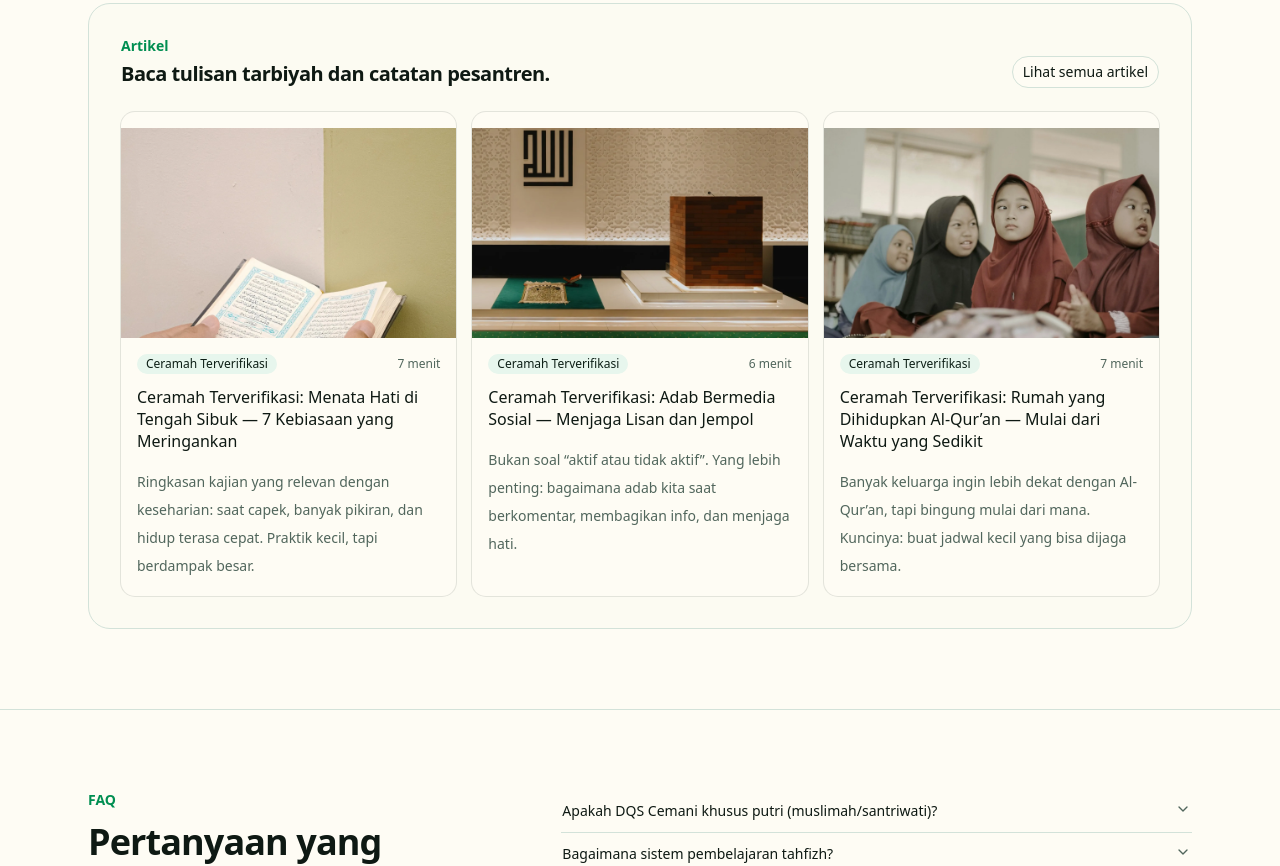
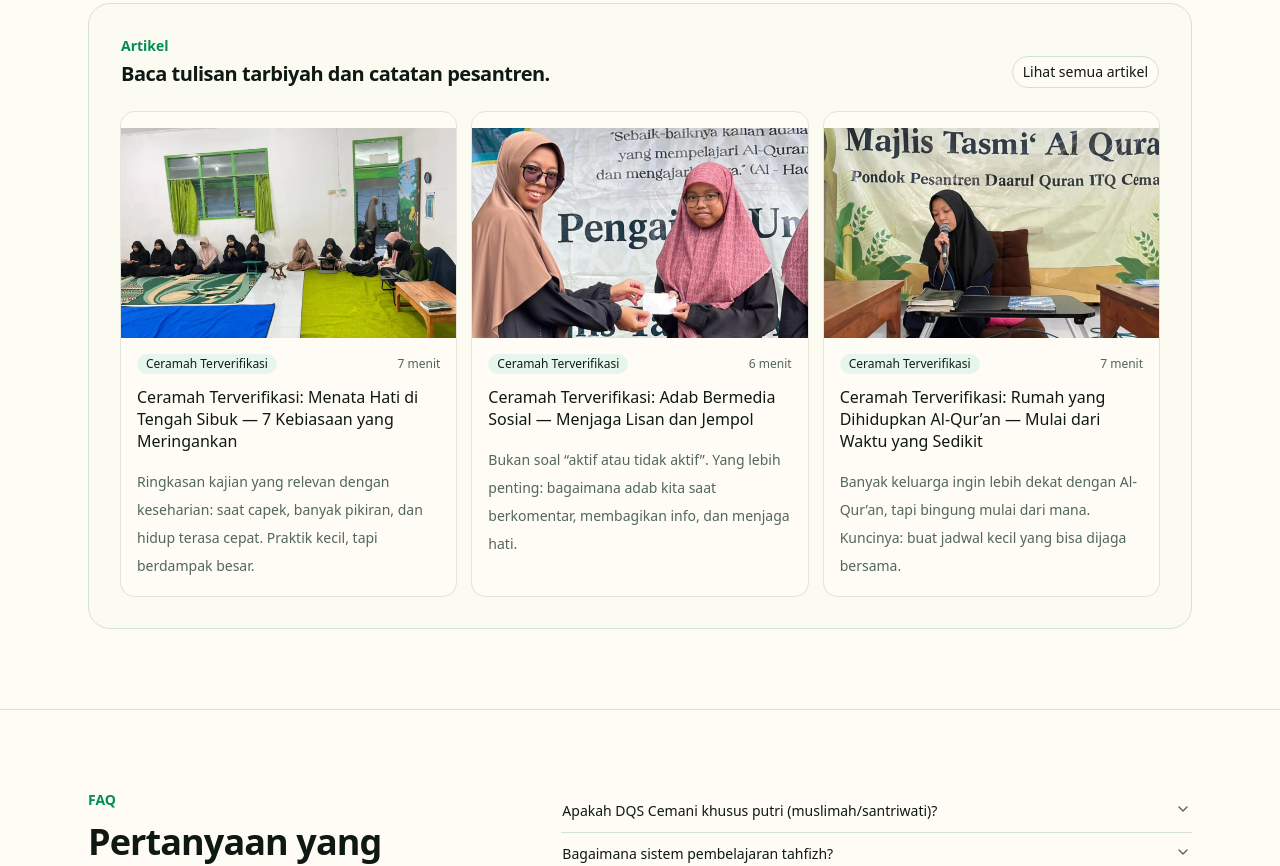
Before and after one commit to timbaliswara/dqintensif, a Next.js app: page / in a window 1280 px wide. Shown: the part 6780-7646 px from the top of the page. Built offline with nearby package versions, Linux system fonts and the light colour scheme; no server answers.

Commit message:
content: reuse kegiatan photos across pages

```diff
--- a/src/app/admin/(protected)/status/actions.ts
+++ b/src/app/admin/(protected)/status/actions.ts
@@ -113,3 +113,45 @@ export async function seedSupabaseContentAction() {
     }),
   );
 }
+
+function replaceCover(oldCover: string, map: Record<string, string>) {
+  return map[oldCover] ?? oldCover;
+}
+
+export async function updateDemoCoverImagesAction() {
+  await requireAdmin("/admin/status");
+
+  const announcementCovers: Record<string, string> = {
+    "/images/campus/masjid.webp": "/images/activities/kunjungan-silaturahmi.webp",
+    "/images/activities/tahfizh.webp": "/images/activities/kajian-rutin.webp",
+    "/images/campus/asrama.webp": "/images/activities/persiapan-acara.webp",
+    "/images/activities/muhadharah.webp": "/images/activities/penyerahan-tahfidz-2.webp",
+  };
+
+  const articleCovers: Record<string, string> = {
+    "/images/articles/ceramah-menata-hati.webp": "/images/activities/kajian-rutin.webp",
+    "/images/articles/ceramah-adab-digital.webp": "/images/activities/penyerahan-tahfidz-1.webp",
+    "/images/articles/ceramah-rumah-quran.webp": "/images/activities/majelis-tasmi.webp",
+    "/images/articles/kemuliaan-quran.webp": "/images/activities/kajian-rutin.webp",
+  };
+
+  const announcements = await listAnnouncements();
+  const nextAnnouncements = announcements.map((a) => ({
+    ...a,
+    coverImage: replaceCover(a.coverImage, announcementCovers),
+  }));
+  await writeAnnouncements(nextAnnouncements);
+
+  const articles = await listArticles();
+  const nextArticles = articles.map((a) => ({
+    ...a,
+    coverImage: replaceCover(a.coverImage, articleCovers),
+  }));
+  await writeArticles(nextArticles);
+
+  redirect(
+    noticeUrl("/admin/status", {
+      updatedCovers: "1",
+    }),
+  );
+}
--- a/src/app/admin/(protected)/status/page.tsx
+++ b/src/app/admin/(protected)/status/page.tsx
@@ -4,6 +4,7 @@ import { isCloudinaryConfigured } from "@/lib/cloudinary";
 import { isSupabaseConfigured, getSupabaseAdmin } from "@/lib/supabase-admin";
 import { getSiteUrl } from "@/lib/site";
 import { seedSupabaseContentAction } from "@/app/admin/(protected)/status/actions";
+import { updateDemoCoverImagesAction } from "@/app/admin/(protected)/status/actions";
 import { AdminNotice } from "@/components/admin/admin-notice";
 import { Card, CardContent, CardHeader, CardTitle } from "@/components/ui/card";
 import { Badge } from "@/components/ui/badge";
@@ -160,6 +161,24 @@ export default async function AdminStatusPage() {
           ) : null}
         </CardContent>
       </Card>
+
+      <Card className="bg-background">
+        <CardHeader className="pb-3">
+          <CardTitle className="text-base">Update Cover Demo (Opsional)</CardTitle>
+        </CardHeader>
+        <CardContent className="space-y-3 text-sm leading-7 text-muted-foreground">
+          <p>
+            Jika Artikel/Pengumuman masih memakai cover demo lama, tombol ini akan
+            mengganti <span className="font-mono text-xs">coverImage</span> yang masih
+            default ke foto kegiatan terbaru (tanpa mengubah isi tulisan).
+          </p>
+          <form action={updateDemoCoverImagesAction}>
+            <Button type="submit" variant="outline" className="rounded-full">
+              Update cover demo
+            </Button>
+          </form>
+        </CardContent>
+      </Card>
     </div>
   );
 }
--- a/src/app/agenda/page.tsx
+++ b/src/app/agenda/page.tsx
@@ -55,8 +55,8 @@ export default async function AgendaPage() {
         eyebrow="Agenda Terdekat"
         title="Kegiatan islami yang rapi, modern, dan terarah."
         description="Berikut agenda terdekat DQS Cemani: dauroh tahsin, kajian turats (bersanad), open house, workshop, dan jadwal PSB. Jadwal bersifat informatif—silakan konfirmasi ke admin."
-        imageSrc="/images/activities/halaqah-muslimah.webp"
-        imageAlt="Halaqah santriwati (muslimah)"
+        imageSrc="/images/activities/persiapan-acara.webp"
+        imageAlt="Persiapan acara santriwati"
       />
 
       <section className="mx-auto max-w-6xl px-4 py-12 sm:px-6 sm:py-16">
--- a/src/app/pengumuman/page.tsx
+++ b/src/app/pengumuman/page.tsx
@@ -20,8 +20,8 @@ export default async function PengumumanPage() {
         eyebrow="Pengumuman"
         title="Informasi resmi dan update penting DQS Cemani."
         description="Halaman ini berisi pengumuman PSB, jadwal layanan, kegiatan utama, dan informasi resmi lainnya. Untuk jadwal kegiatan yang akan datang, silakan lihat halaman Agenda."
-        imageSrc="/images/campus/masjid.webp"
-        imageAlt="Masjid dan lingkungan pesantren"
+        imageSrc="/images/activities/penyerahan-tahfidz-2.webp"
+        imageAlt="Penyerahan tahfidz santriwati"
       />
 
       <section className="mx-auto max-w-6xl px-4 py-10 sm:px-6 sm:py-14">
--- a/src/components/admin/admin-notice.tsx
+++ b/src/components/admin/admin-notice.tsx
@@ -12,6 +12,7 @@ const messages: Record<string, string> = {
   updated: "Perubahan berhasil disimpan.",
   deleted: "Berhasil dihapus.",
   seeded: "Konten awal berhasil disalin ke Supabase.",
+  updatedCovers: "Cover demo berhasil diperbarui.",
 };
 
 export function AdminNotice({ className }: { className?: string }) {
--- a/src/lib/announcements.ts
+++ b/src/lib/announcements.ts
@@ -140,7 +140,7 @@ const defaultAnnouncements: readonly Announcement[] = [
     displayDate: "26 April 2026",
     datePublishedISO: "2026-04-15T09:00:00+07:00",
     tag: "Pengumuman",
-    coverImage: "/images/campus/masjid.webp",
+    coverImage: "/images/activities/kunjungan-silaturahmi.webp",
     blocks: [
       {
         type: "p",
@@ -172,7 +172,7 @@ const defaultAnnouncements: readonly Announcement[] = [
     displayDate: "20 April 2026",
     datePublishedISO: "2026-04-10T10:00:00+07:00",
     tag: "Kegiatan",
-    coverImage: "/images/activities/tahfizh.webp",
+    coverImage: "/images/activities/kajian-rutin.webp",
     blocks: [
       {
         type: "p",
@@ -199,7 +199,7 @@ const defaultAnnouncements: readonly Announcement[] = [
     displayDate: "12 April 2026",
     datePublishedISO: "2026-04-12T12:00:00+07:00",
     tag: "Pengumuman",
-    coverImage: "/images/campus/asrama.webp",
+    coverImage: "/images/activities/persiapan-acara.webp",
     blocks: [
       {
         type: "p",
@@ -229,7 +229,7 @@ const defaultAnnouncements: readonly Announcement[] = [
     displayDate: "18 Februari 2026",
     datePublishedISO: "2026-02-18T09:00:00+07:00",
     tag: "Prestasi",
-    coverImage: "/images/activities/muhadharah.webp",
+    coverImage: "/images/activities/penyerahan-tahfidz-2.webp",
     blocks: [
       {
         type: "p",
--- a/src/lib/articles.ts
+++ b/src/lib/articles.ts
@@ -115,7 +115,7 @@ const defaultArticles: readonly Article[] = [
       date: "13 April 2026",
       note: "Ringkasan materi kajian yang ditinjau agar selaras dengan adab dan manhaj pembinaan.",
     },
-    coverImage: "/images/articles/ceramah-menata-hati.webp",
+    coverImage: "/images/activities/kajian-rutin.webp",
     readTime: "7 menit",
     blocks: [
       {
@@ -181,7 +181,7 @@ const defaultArticles: readonly Article[] = [
       date: "10 April 2026",
       note: "Diringkas dari materi ceramah dan ditinjau ulang sebelum dipublikasikan.",
     },
-    coverImage: "/images/articles/ceramah-adab-digital.webp",
+    coverImage: "/images/activities/penyerahan-tahfidz-1.webp",
     readTime: "6 menit",
     blocks: [
       {
@@ -239,7 +239,7 @@ const defaultArticles: readonly Article[] = [
       date: "02 April 2026",
       note: "Materi kajian keluarga yang diringkas dan diverifikasi sebelum tayang.",
     },
-    coverImage: "/images/articles/ceramah-rumah-quran.webp",
+    coverImage: "/images/activities/majelis-tasmi.webp",
     readTime: "7 menit",
     blocks: [
       {
@@ -290,7 +290,7 @@ const defaultArticles: readonly Article[] = [
     dateISO: "2026-04-12",
     tags: ["Karakter", "Tarbiyah"],
     author: { name: "Tim Humas Pesantren", role: "Redaksi" },
-    coverImage: "/images/articles/kemuliaan-quran.webp",
+    coverImage: "/images/activities/kajian-rutin.webp",
     readTime: "6 menit",
     blocks: [
       {
```
